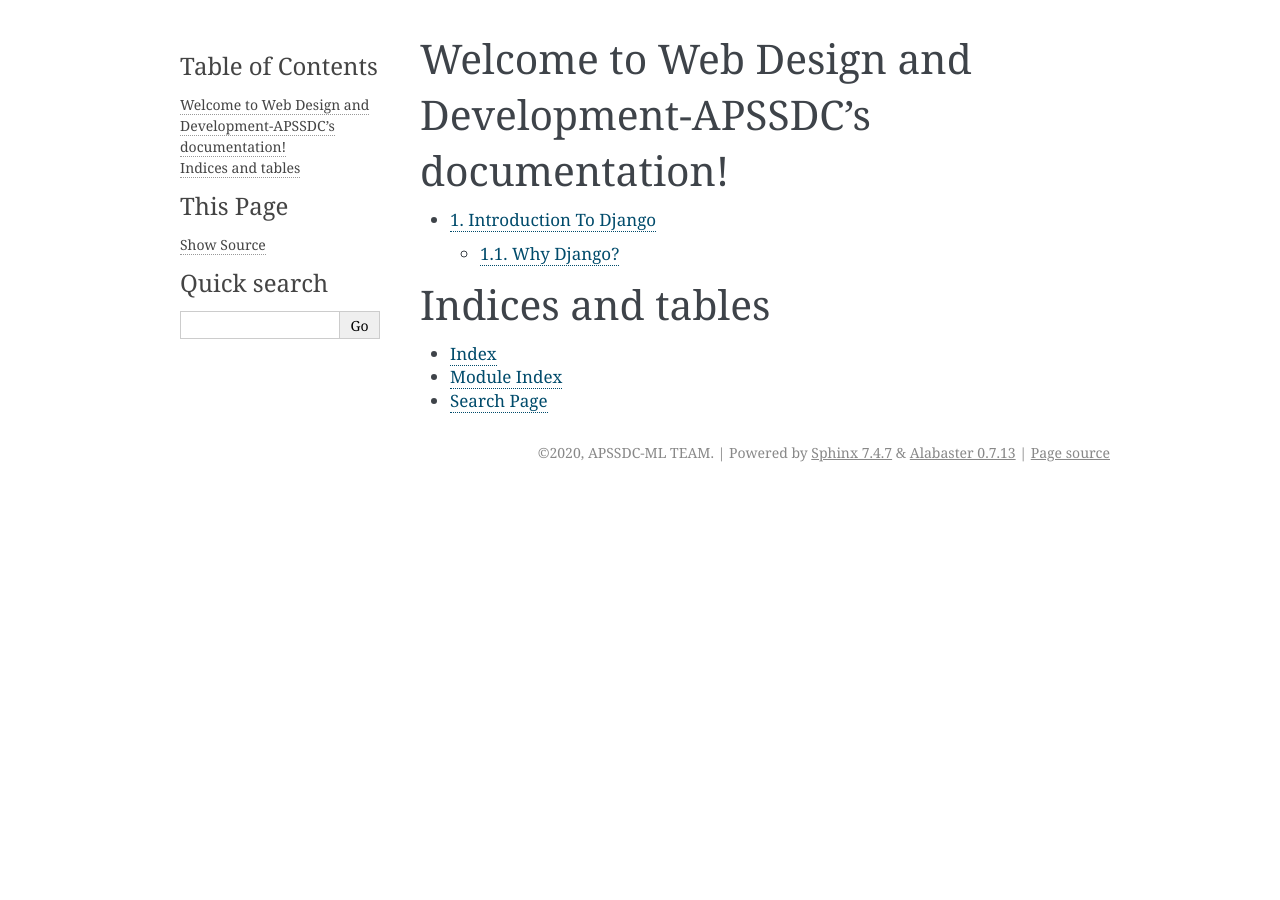
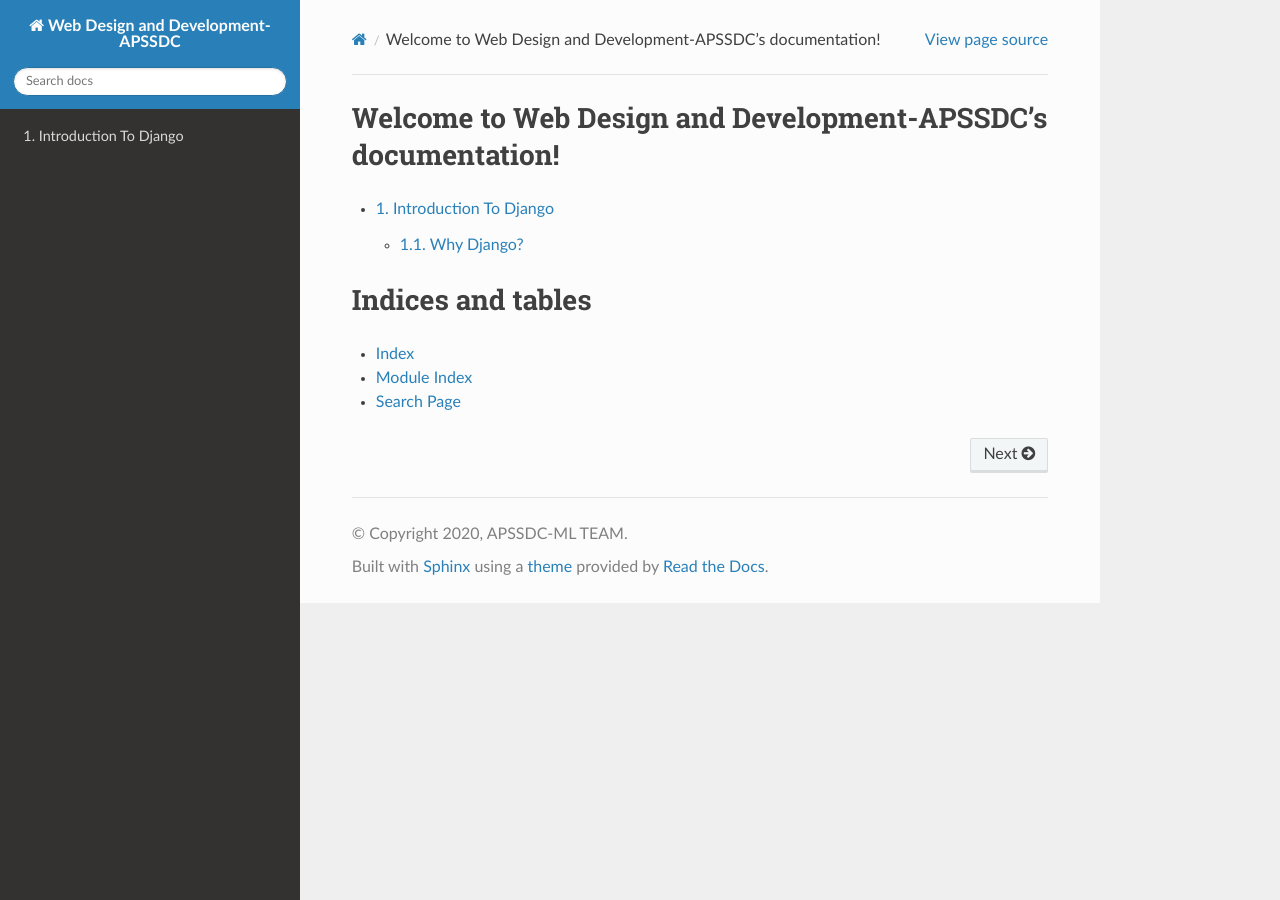
Before and after one commit to Meenakshi121/WebDesignDevelopment-Course, a Sphinx documentation site: the page built from docs/index.rst, in a window 1280 px wide. Built offline with Sphinx 7.4.7 and the Read the Docs theme 2.0.0, drawn with Linux system fonts in a browser that asks for light colours; pages that are not in the unit, such as notebooks, are missing from menus.

Commit message:
Update conf.py

```diff
--- a/docs/conf.py
+++ b/docs/conf.py
@@ -36,6 +36,8 @@
 # Add any paths that contain templates here, relative to this directory.
 templates_path = ['_templates']
 
+source_suffix = ['.md' , '.rst']
+
 # List of patterns, relative to source directory, that match files and
 # directories to ignore when looking for source files.
 # This pattern also affects html_static_path and html_extra_path.
@@ -47,7 +49,7 @@
 # The theme to use for HTML and HTML Help pages.  See the documentation for
 # a list of builtin themes.
 #
-html_theme = 'alabaster'
+html_theme = 'sphinx_rtd_theme'
 
 # Add any paths that contain custom static files (such as style sheets) here,
 # relative to this directory. They are copied after the builtin static files,
```
